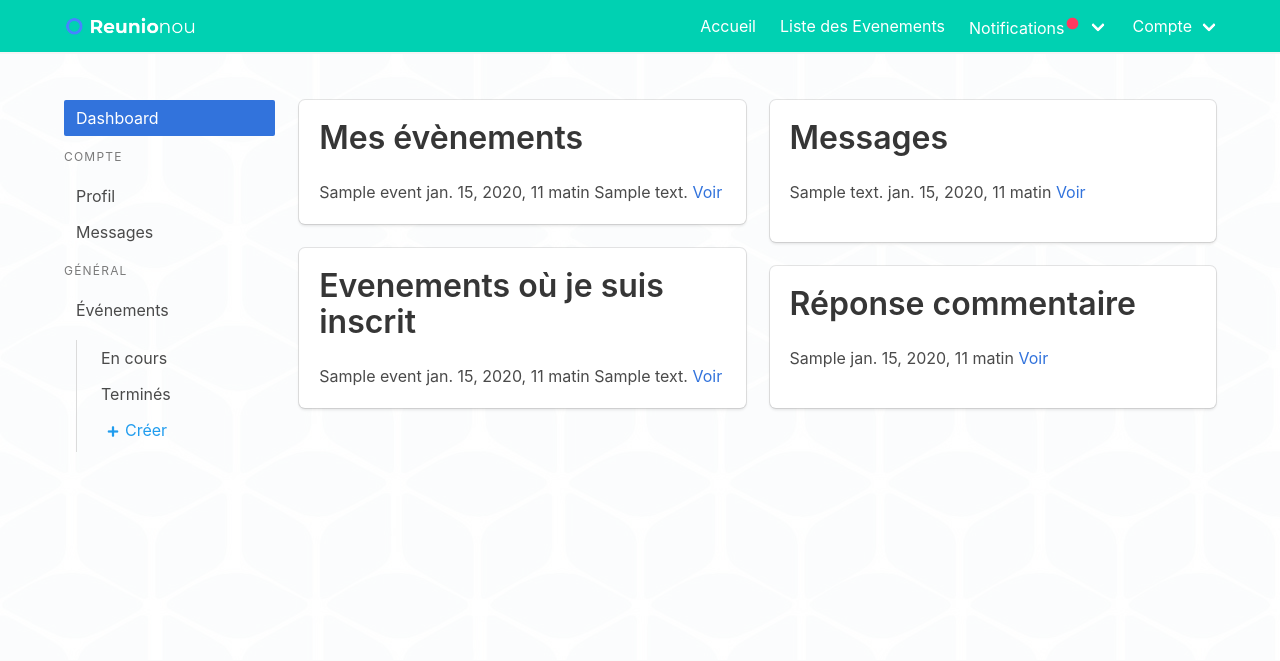
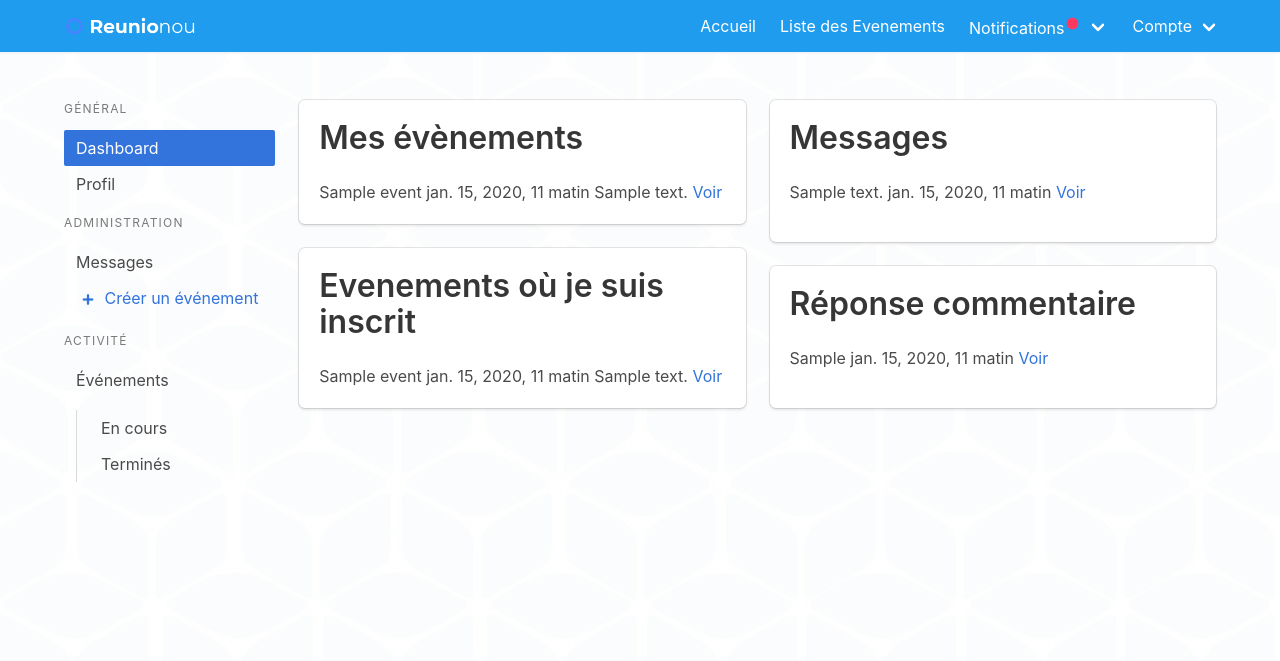
Before and after one commit to gdenier/Reunionou, a Django app: page /compte/ in a window 1280 px wide. Shown: the top 661 px of the page. Run offline with Django 3.2, Linux system fonts and the light colour scheme; a user stored in the database is signed in; tables that the repository leaves empty hold one stand-in row (values such as "Sample post"); some libraries are stand-ins or nearby versions.

Commit message:
interface

```diff
--- a/members/templates/members/aside.html
+++ b/members/templates/members/aside.html
@@ -1,25 +1,34 @@
 <aside class="menu">
+  <p class="menu-label">Général</p>
   <ul class="menu-list">
     <!-- HOME -->
     {% url 'members:home' as home %}
     <li><a href="{{ home }}" class="{% if request.path == home %}is-active{% endif %}">Dashboard</a></li>
-  </ul>
-  <p class="menu-label">Compte</p>
-  <ul class="menu-list">
     <!-- PROFIL -->
     {% url 'members:profil' as profil %}
     <li><a href="{{ profil }}" class="{% if request.path == profil %}is-active{% endif %}">Profil</a></li>
+  </ul>
+  <p class="menu-label">Administration</p>
+  <ul class="menu-list">
     <!-- MESSAGES -->
-    {% url 'members:message' as profil %}
+    {% url 'members:message' as messages %}
     <li>
-      <a href="{{ profil }}" class="{% if request.path == profil %}is-active{% endif %}">Messages
+      <a href="{{ messages }}" class="{% if request.path == messages %}is-active{% endif %}">Messages
       {% if notif.message %}
         <sup><span class="icon is-size-7"><i class="fas fa-circle has-text-danger"></i></span></sup>
       {% endif %}
       </a>
     </li>
+    <!-- CRÉER ÉVÉNEMENT -->
+    {% url 'events:new' as new %}
+    <li>
+      <a href="{{ new }}" class="{% if request.path == new %}is-active{% else %}has-text-link{% endif %}">
+        <span class="icon is-size-7"><i class="fas fa-plus"></i></span>
+        Créer un événement
+      </a>
+    </li>
   </ul>
-  <p class="menu-label">Général</p>
+  <p class="menu-label">Activité</p>
   <ul class="menu-list">
     <li>
       <a>Événements
@@ -32,9 +41,6 @@
         <li><a href="">En cours</a></li>
         <!-- EVENT TERMINÉ -->
         <li><a href="">Terminés</a></li>
-        <!-- CRÉER EVENT -->
-        {% url 'events:new' as new %}
-        <li><a href="{{ new }}" class="{% if request.path == new %}is-active{% else %}has-text-info{% endif %}"><span class="icon is-size-7"><i class="fas fa-plus"></i></span>Créer</a></li>
       </ul>
     </li>
   </ul>
--- a/members/templates/members/login.html
+++ b/members/templates/members/login.html
@@ -39,7 +39,7 @@
 					</div>
 					<a href="{#% url 'members:forgot_password' %#}">Mot de passe oublié?</a>
 					<div class="has-text-right">
-						<input type="submit" value="Connexion" class="button is-primary"/>
+						<input type="submit" value="Connexion" class="button is-link"/>
 					</div>
 				</form>
 			</div>
--- a/members/templates/members/register.html
+++ b/members/templates/members/register.html
@@ -54,7 +54,7 @@
             </div>
           </div>
           <div class="has-text-right">
-            <input type="submit" value="Inscription" class="button is-primary" />
+            <input type="submit" value="Inscription" class="button is-link" />
           </div>
         </form>
       </div>
--- a/templates/header.html
+++ b/templates/header.html
@@ -1,5 +1,5 @@
 <header class="header">
-    <section class="hero is-primary">
+    <section class="hero is-info">
         <div class="hero-body">
             <div class="container">
                 <h1 class="title is-1">Reunionou</h1>
--- a/templates/nav.html
+++ b/templates/nav.html
@@ -1,6 +1,6 @@
 {% load static %}
 
-<nav class="navbar is-fixed-top {% if user.is_authenticated %}is-primary{% else %}is-light{% endif %}" role="navigation" aria-label="main navigation">
+<nav class="navbar is-fixed-top {% if user.is_authenticated %}is-info{% else %}is-light{% endif %}" role="navigation" aria-label="main navigation">
     <div class="container">
         <div class="navbar-brand">
             <a href="/" class="navbar-item">
@@ -16,7 +16,8 @@
 
         <div id="navbar-menu" class="navbar-menu">
             <div class="navbar-end">
-                <a href="{% url 'index:home' %}" class="navbar-item">
+                {% url 'index:home' as home %}
+                <a href="{{ home }}" class="navbar-item {% if request.path == home %}is-active{% endif %}">
                     Accueil
                 </a>
                 <a href="{% url 'events:list' %}" class="navbar-item">
```
